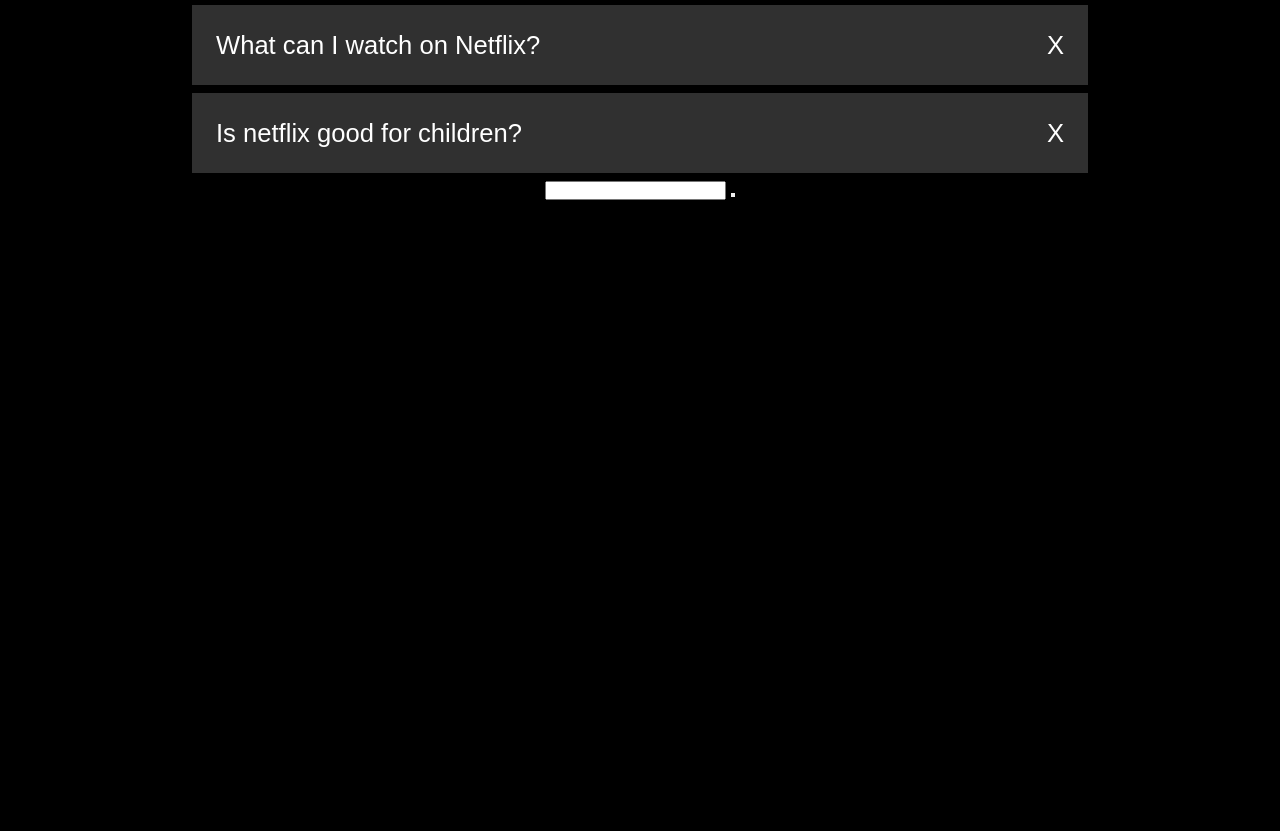
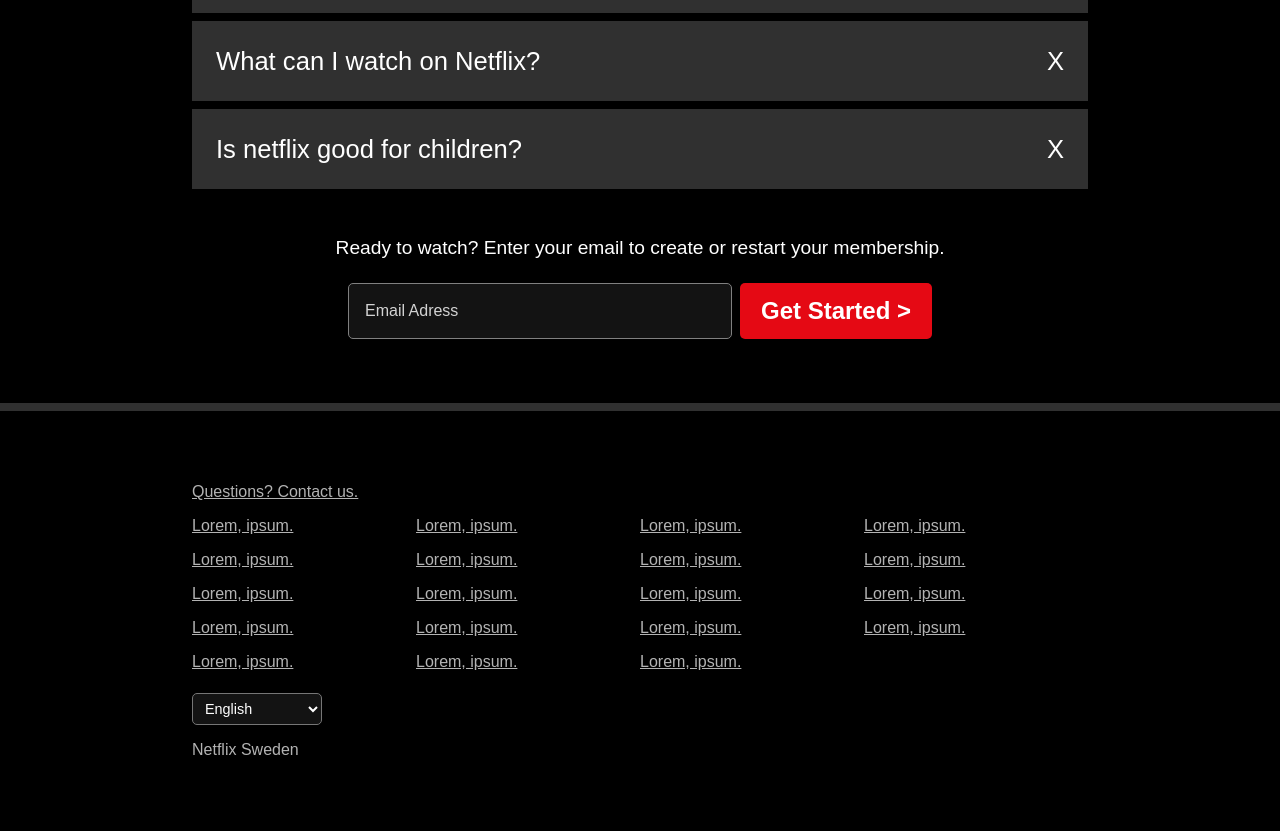
Before and after one commit to jonas-rahlin/NetFlix-Landingpage-Clone, a plain HTML site: page Site/index.html in a window 1280 px wide. Shown: the part 3642-4473 px from the top of the page. Before the commit the page ends 4104 px from the top, so only its background shows below. Drawn offline with Linux system fonts and the light colour scheme.

Commit message:
New Commit: Finished styling the Footer.

```diff
--- a/CSS/main.css
+++ b/CSS/main.css
@@ -93,15 +93,15 @@ main{
   margin-top:1rem;
 }
 
-#hero-signUp{
+.signUp{
   margin-top:1.5rem;
 }
 
-#hero-signUp p{
+.signUp p{
   font-size:1.2rem;
 }
 
-#hero-signUp .container{
+.signUp .container{
   display:flex;
   flex-direction: row;
   align-items: center;
@@ -109,7 +109,7 @@ main{
   margin-top:1.5rem;
 }
 
-#hero-signUp input{
+.signUp input{
   width:24rem;
   height:3.5rem;
   background-color: rgba(22, 22, 22, 0.900);
@@ -120,12 +120,12 @@ main{
   padding-left: 1rem;
 }
 
-#hero-signUp input::placeholder{
+.signUp input::placeholder{
   font-size: 1rem;
   color:lightgrey;
 }
 
-#hero-signUp button{
+.signUp button{
   width:12rem;
   height:3.5rem;
   margin-left:0.5rem;
@@ -184,7 +184,9 @@ main{
   align-items: center;
   min-height:100vh;
   margin-top:4rem;
-  margin: 4rem 12rem;
+  padding-bottom:4rem;
+  width:100%;
+  border-bottom:8px solid rgb(48, 48, 48);
 }
 
 #faq h2{
@@ -194,6 +196,7 @@ main{
 
 #faqBars-container{
   width:100%;
+  padding: 1rem 12rem;
 }
 
 .faqBar{
@@ -231,8 +234,83 @@ main{
   font-size: 1.6rem;
   border-top:solid 2px black;
   display:none;
+	-webkit-animation: scale-in-top 0.5s cubic-bezier(0.250, 0.460, 0.450, 0.940) both;
+	        animation: scale-in-top 0.5s cubic-bezier(0.250, 0.460, 0.450, 0.940) both;
 }
+
+footer .container{
+  display:flex;
+  flex-direction: column;
+  padding:4rem 12rem;
+}
+
+footer .container a{
+  color:rgba(255,255,255,0.7);
+  margin:0.5rem 0rem;
+}
+
+#links{
+  height:11rem;
+}
+
+#links a{
+  color:rgba(255,255,255,0.7);
+}
+
+#links ul{
+  height:100%;
+  display:Flex;
+  flex-direction: column;
+  flex-wrap:wrap;
+  color:rgba(255,255,255,0.7);
+}
+
+#links li{
+  list-style: none;
+  margin:0.5rem 0rem;
+  text-decoration: underline;
+}
+
+footer select{
+  font-size:0.9rem;
+  height:2rem;
+  border-radius: 5px;
+  width:130px;
+  background-color: rgba(22, 22, 22, 0.900);
+  color:white;
+  padding-left:8px;
+  margin: 0.5rem 0rem;
+}
+
+#companyName{
+  color:rgba(255,255,255,0.7);
+  margin: 0.5rem 0rem;
+}
+
+
+
+
+
+
+
 
 .displayOnOff{
   display:block;
 }
+
+@keyframes scale-in-top {
+  0% {
+    -webkit-transform: scale(0);
+            transform: scale(0);
+    -webkit-transform-origin: 50% 0%;
+            transform-origin: 50% 0%;
+    opacity: 1;
+  }
+  100% {
+    -webkit-transform: scale(1);
+            transform: scale(1);
+    -webkit-transform-origin: 50% 0%;
+            transform-origin: 50% 0%;
+    opacity: 1;
+  }
+}
--- a/Site/index.html
+++ b/Site/index.html
@@ -29,7 +29,7 @@
                     <h1>Unlimited films, TV programmes and more</h1>
                     <p>Watch anywhere. Cancel at any time.</p>
                 </div>
-                <div id="hero-signUp">
+                <div id="hero-signUp" class="signUp">
                     <p>Ready to watch? Enter your email to create or restart your membership.</p>
                     <div class="container">
                         <input type="text" placeholder="Email Adress">
@@ -147,18 +147,49 @@
                     </div>
                 </article>
             </div>
-
-
             <article id="signUp">
-                <p></p>
-                <input type="text">
-                <button></button>
+                <div id="signUp-signUp" class="signUp">
+                    <p>Ready to watch? Enter your email to create or restart your membership.</p>
+                    <div class="container">
+                        <input type="text" placeholder="Email Adress">
+                        <button>Get Started ></button>
+                    </div>
+                </div>
             </article>
         </section>
-
     </main>
     <footer>
-
+        <div class="container">
+            <a href="">Questions? Contact us.</a>
+            <div id="links">
+                <ul>
+                    <li>Lorem, ipsum.</li>
+                    <li>Lorem, ipsum.</li>
+                    <li>Lorem, ipsum.</li>
+                    <li>Lorem, ipsum.</li>
+                    <li>Lorem, ipsum.</li>
+                    <li>Lorem, ipsum.</li>
+                    <li>Lorem, ipsum.</li>
+                    <li>Lorem, ipsum.</li>
+                    <li>Lorem, ipsum.</li>
+                    <li>Lorem, ipsum.</li>
+                    <li>Lorem, ipsum.</li>
+                    <li>Lorem, ipsum.</li>
+                    <li>Lorem, ipsum.</li>
+                    <li>Lorem, ipsum.</li>
+                    <li>Lorem, ipsum.</li>
+                    <li>Lorem, ipsum.</li>
+                    <li>Lorem, ipsum.</li>
+                    <li>Lorem, ipsum.</li>
+                    <li>Lorem, ipsum.</li>
+                </ul>
+            </div>
+            <select name="">
+                <option value="english">English</option>
+                <option value="svenska">Svenska</option>
+            </select>
+            <span id="companyName">Netflix Sweden</span>
+        </div>
     </footer>
     <script src="../JavaScript/main.js"></script>
 </body>
```
